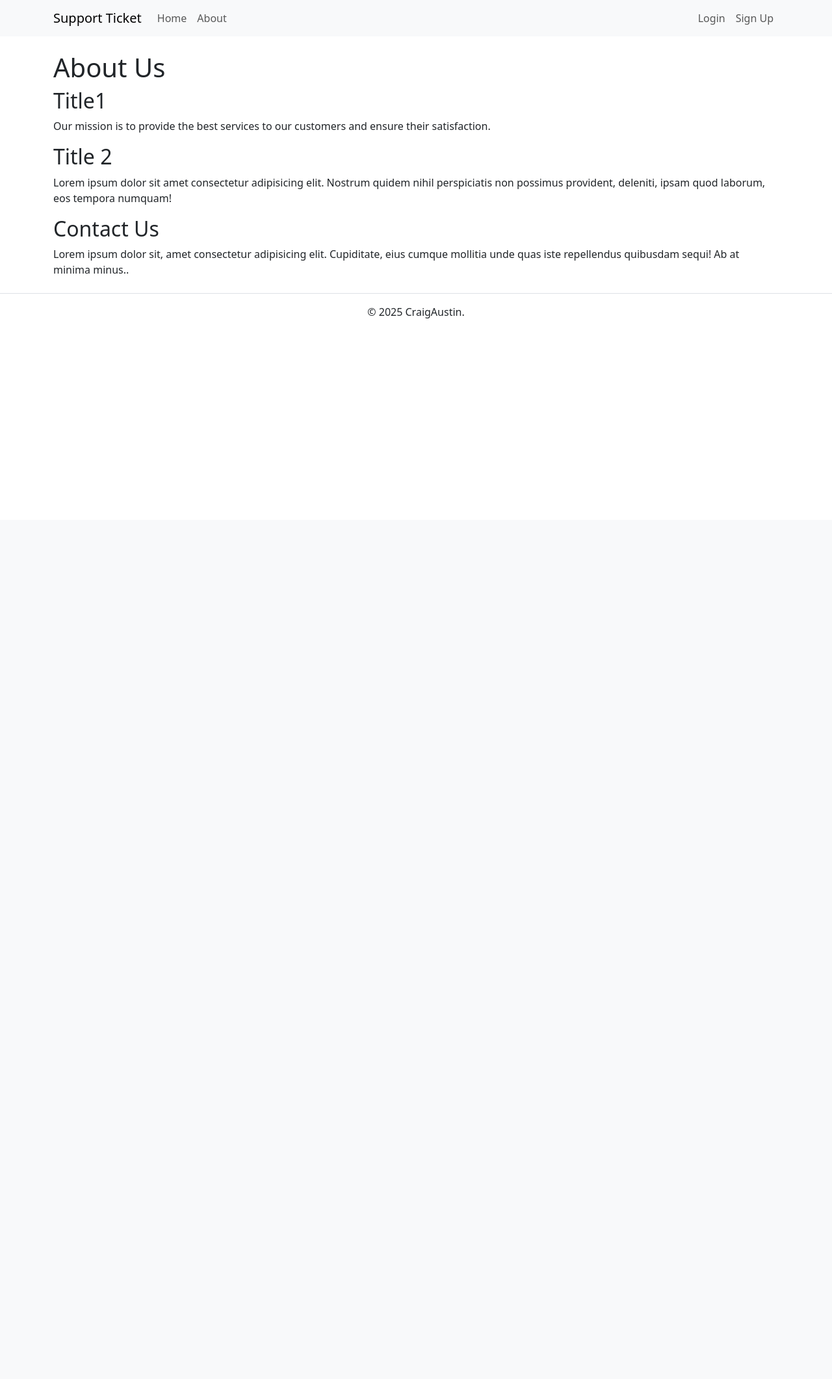
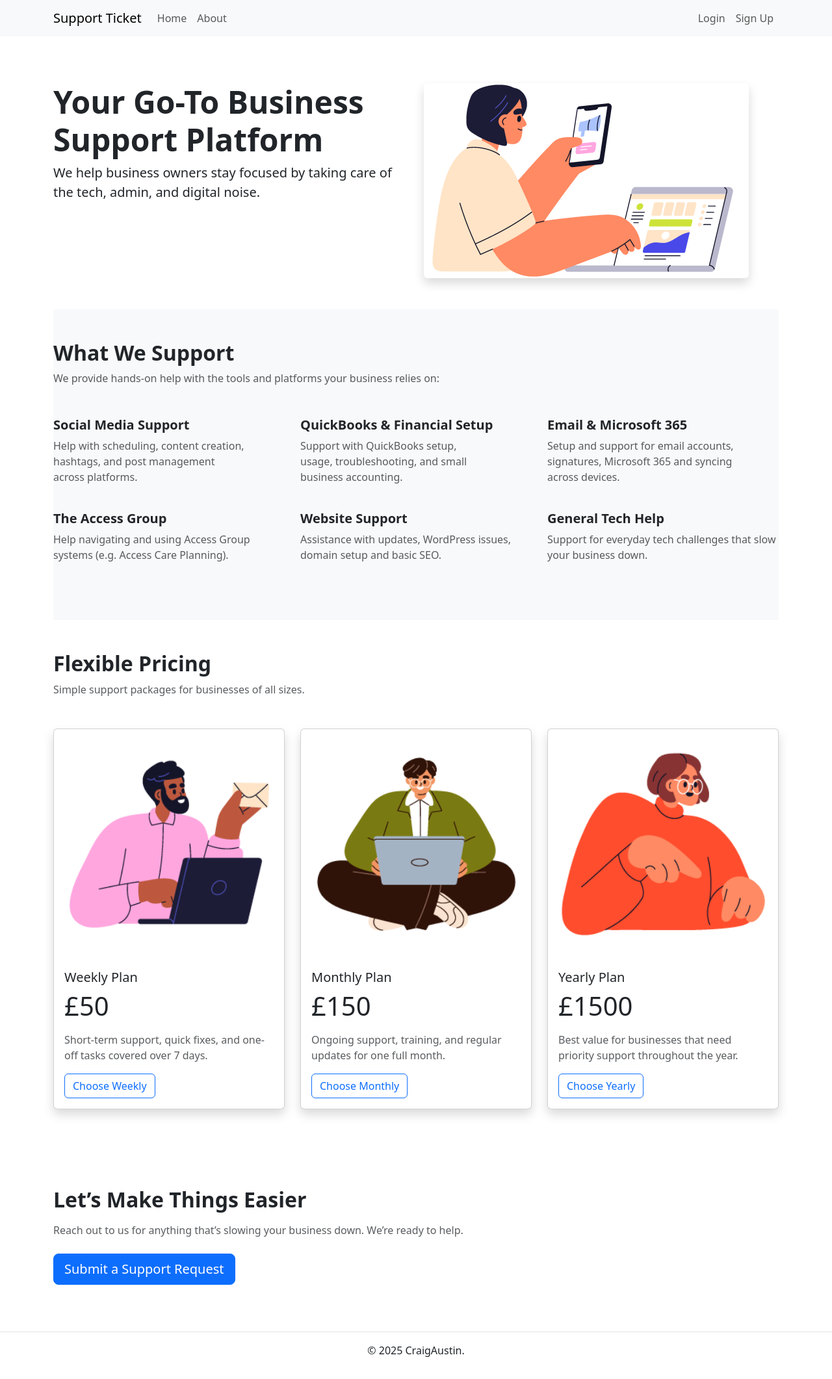
Before and after one commit to mr-aust1n/milestone-project-three, a Flask app: page /about in a window 1280 px wide. Shown: the whole page at 65% size. Before the commit the page ends 490 px from the top, so only its background shows below. Run offline with Flask 3, Linux system fonts and the light colour scheme; some libraries are stand-ins or nearby versions.

Commit message:
FEAT:  About
Added more details to about and what we do with pricing

```diff
--- a/templates/about.html
+++ b/templates/about.html
@@ -3,23 +3,111 @@
 {% block title %}About Us{% endblock %}
 
 {% block content %}
-<header>
-    <h1>About Us</h1>
-</header>
-<main>
-    <section>
-        <h2>Title1 </h2>
-        <p>Our mission is to provide the best services to our customers and ensure their satisfaction.</p>
-    </section>
-    <section>
-        <h2>Title 2</h2>
-        <p>Lorem ipsum dolor sit amet consectetur adipisicing elit. Nostrum quidem nihil perspiciatis non possimus
-            provident, deleniti, ipsam quod laborum, eos tempora numquam!</p>
-    </section>
-    <section>
-        <h2>Contact Us</h2>
-        <p>Lorem ipsum dolor sit, amet consectetur adipisicing elit. Cupiditate, eius cumque mollitia unde quas iste
-            repellendus quibusdam sequi! Ab at minima minus.</a>.</p>
-    </section>
-</main>
+<!-- Hero-style Intro -->
+<section class="text-centre py-5">
+    <div class="row align-items-centre">
+        <div class="col-md-6 mb-4 mb-md-0">
+            <h1 class="display-5 fw-bold">Your Go-To Business Support Platform</h1>
+            <p class="lead">We help business owners stay focused by taking care of the tech, admin, and digital noise.
+            </p>
+        </div>
+        <div class="col-md-6">
+            <img src="{{ url_for('static', filename='images/ladydev.png') }}" alt="About Us"
+                class="img-fluid rounded shadow">
+        </div>
+    </div>
+</section>
+
+<!-- What We Do -->
+<section class="py-5 bg-light">
+    <div class="text-centre mb-5">
+        <h2 class="fw-bold">What We Support</h2>
+        <p class="text-muted">We provide hands-on help with the tools and platforms your business relies on:</p>
+    </div>
+    <div class="row text-centre">
+        <div class="col-md-4 mb-4">
+            <h5 class="fw-semibold">Social Media Support</h5>
+            <p class="text-muted">Help with scheduling, content creation, hashtags, and post management across
+                platforms.</p>
+        </div>
+        <div class="col-md-4 mb-4">
+            <h5 class="fw-semibold">QuickBooks & Financial Setup</h5>
+            <p class="text-muted">Support with QuickBooks setup, usage, troubleshooting, and small business accounting.
+            </p>
+        </div>
+        <div class="col-md-4 mb-4">
+            <h5 class="fw-semibold">Email & Microsoft 365</h5>
+            <p class="text-muted">Setup and support for email accounts, signatures, Microsoft 365 and syncing across
+                devices.</p>
+        </div>
+        <div class="col-md-4 mb-4">
+            <h5 class="fw-semibold">The Access Group</h5>
+            <p class="text-muted">Help navigating and using Access Group systems (e.g. Access Care Planning).</p>
+        </div>
+        <div class="col-md-4 mb-4">
+            <h5 class="fw-semibold">Website Support</h5>
+            <p class="text-muted">Assistance with updates, WordPress issues, domain setup and basic SEO.</p>
+        </div>
+        <div class="col-md-4 mb-4">
+            <h5 class="fw-semibold">General Tech Help</h5>
+            <p class="text-muted">Support for everyday tech challenges that slow your business down.</p>
+        </div>
+    </div>
+</section>
+
+<!-- Pricing Section -->
+<section class="py-5">
+    <div class="text-centre mb-5">
+        <h2 class="fw-bold">Flexible Pricing</h2>
+        <p class="text-muted">Simple support packages for businesses of all sizes.</p>
+    </div>
+    <div class="row text-centre">
+        <!-- Weekly -->
+        <div class="col-md-4 mb-4">
+            <div class="card h-100 shadow">
+                <img src="{{ url_for('static', filename='images/about-man-1.png') }}" class="card-img-top"
+                    alt="Weekly Plan">
+                <div class="card-body">
+                    <h5 class="card-title">Weekly Plan</h5>
+                    <p class="card-text display-6">£50</p>
+                    <p class="text-muted">Short-term support, quick fixes, and one-off tasks covered over 7 days.</p>
+                    <a href="{{ url_for('register') }}" class="btn btn-outline-primary">Choose Weekly</a>
+                </div>
+            </div>
+        </div>
+        <!-- Monthly -->
+        <div class="col-md-4 mb-4">
+            <div class="card h-100 shadow">
+                <img src="{{ url_for('static', filename='images/about-man-2.png') }}" class="card-img-top"
+                    alt="Monthly Plan">
+                <div class="card-body">
+                    <h5 class="card-title">Monthly Plan</h5>
+                    <p class="card-text display-6">£150</p>
+                    <p class="text-muted">Ongoing support, training, and regular updates for one full month.</p>
+                    <a href="{{ url_for('register') }}" class="btn btn-outline-primary">Choose Monthly</a>
+                </div>
+            </div>
+        </div>
+        <!-- Yearly -->
+        <div class="col-md-4 mb-4">
+            <div class="card h-100 shadow">
+                <img src="{{ url_for('static', filename='images/about-woman-3.png') }}" class="card-img-top"
+                    alt="Yearly Plan">
+                <div class="card-body">
+                    <h5 class="card-title">Yearly Plan</h5>
+                    <p class="card-text display-6">£1500</p>
+                    <p class="text-muted">Best value for businesses that need priority support throughout the year.</p>
+                    <a href="{{ url_for('register') }}" class="btn btn-outline-primary">Choose Yearly</a>
+                </div>
+            </div>
+        </div>
+    </div>
+</section>
+
+<!-- Contact Info -->
+<section class="py-5 text-centre">
+    <h2 class="fw-bold mb-3">Let’s Make Things Easier</h2>
+    <p class="text-muted mb-4">Reach out to us for anything that’s slowing your business down. We’re ready to help.</p>
+    <a href="{{ url_for('submit_ticket') }}" class="btn btn-primary btn-lg">Submit a Support Request</a>
+</section>
 {% endblock %}
```
Also changed, not shown: static/images/about-man-1.png (added), static/images/about-man-2.png (added), static/images/about-woman-3.png (added), static/images/ladydev.png (added), 1 other file.
